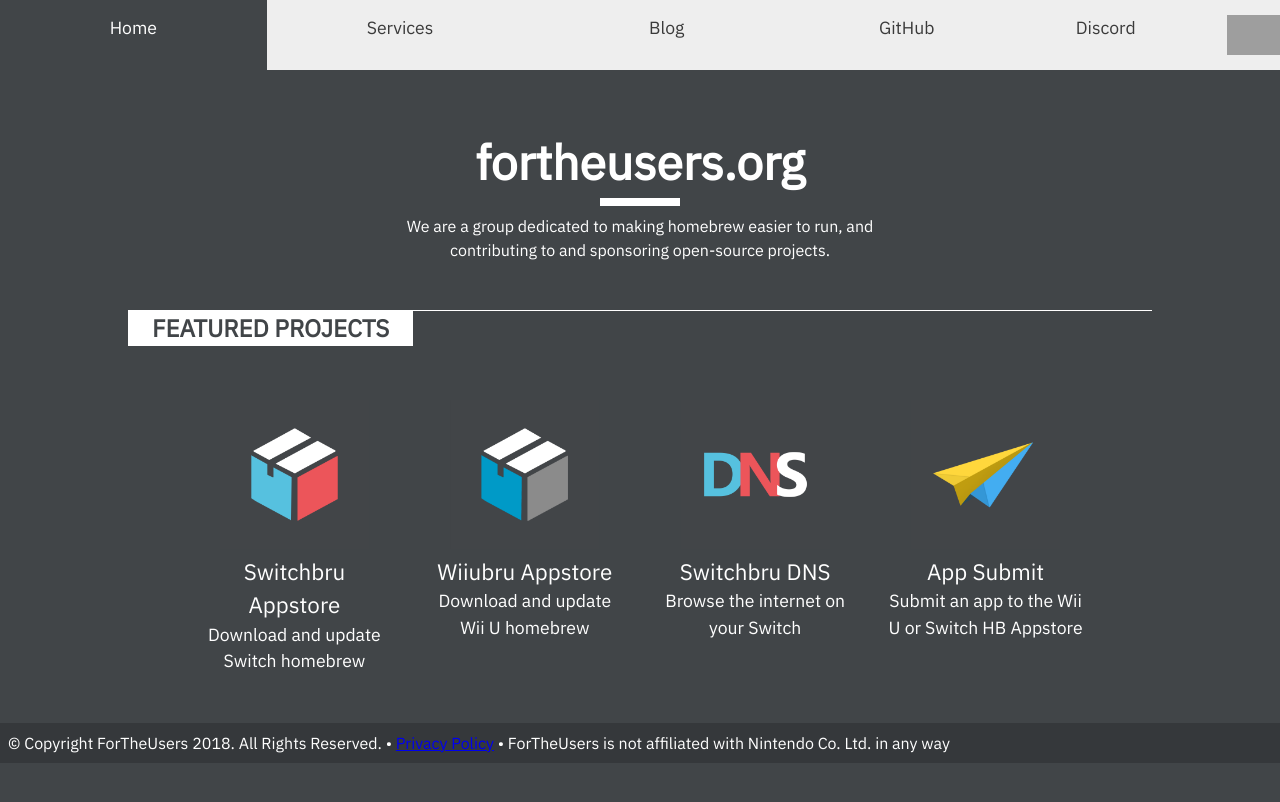
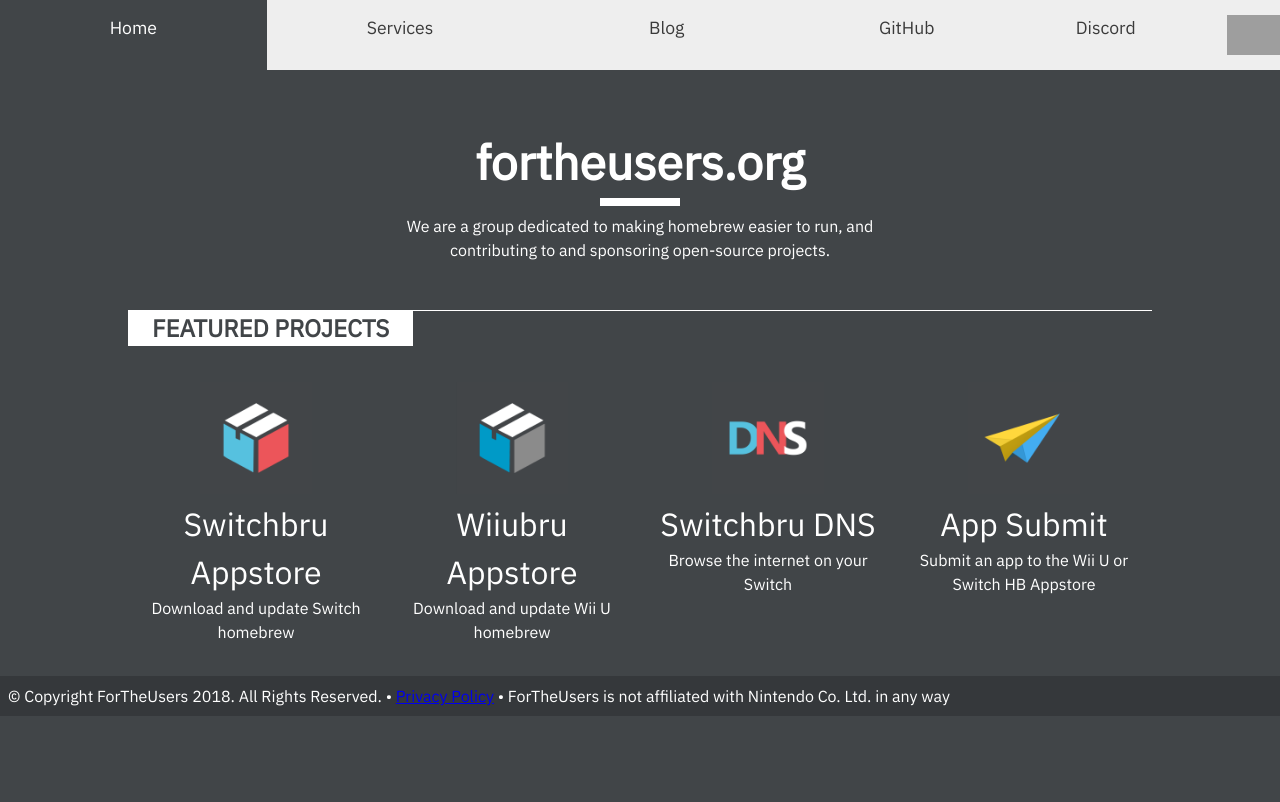
Before and after one commit to fortheusers/fortheusers.org, a Jekyll site: the page built from pages/index.html, in a window 1280 px wide. Shown: the top 802 px of the page. Built offline with Jekyll 4.4.1, drawn with Linux system fonts in a browser that asks for light colours; some web fonts are replaced.

Commit message:
css: new grid implementation

```diff
--- a/_includes/head.html
+++ b/_includes/head.html
@@ -11,6 +11,7 @@
     <meta name="description" content="ForTheUsers is a group dedicated to helping the homebrew community by providing various services and contributions.">
     <link rel="stylesheet" href="/css/landing.css?v=6">
     <link rel="stylesheet" href="/css/icons.css?v=3">
+    <link rel="stylesheet" href="/css/grid.css">
     <link rel="icon" href="/favicon.ico">
     {% if page.url contains "/blog/" %}
     <link rel="stylesheet" href="/css/blog.css">
--- /dev/null
+++ b/css/grid.scss
@@ -0,0 +1,37 @@
+---
+---
+
+.grid-wrapper {
+    display: flex;
+    flex-flow: row wrap;
+    justify-content: space-evenly;
+
+    .grid-item {
+        flex: 0 0 auto;
+        width: 25%;
+        min-width: 200px;
+
+        padding: 1em;
+
+        text-align: center;
+        text-decoration: none;
+        color: var(--text);
+
+        img {
+            width: 50%;
+        }
+        .grid-title {
+            font-size: 2em;
+            //color: var(--text);
+        }
+        .grid-desc {
+            //color: var(--text);
+        }
+
+        &:hover {
+            background-color: var(--text);
+            color: var(--bg);
+            transition: background-color 150ms, color 150ms;
+        }
+    }
+}
--- a/css/landing.scss
+++ b/css/landing.scss
@@ -3,6 +3,7 @@
 
 * {
     box-sizing: border-box;
+    overflow-wrap: anywhere;
 }
 
 //TODO SCSS variables
@@ -27,43 +28,6 @@
     }
     .pageslider-nav a .font-icon{
         display: none;
-    }
-}
-@media only screen and (max-width: 700px) {
-    .grid-wrapper{
-        display: block !important;
-    }
-    .grid-title{
-        font-size: 3vh !important;
-    }
-    .grid-desc{
-        font-size: 1.6vh !important;
-    }
-    .grid-item{
-        padding-left: 2em;
-        padding-right: 2em;
-        text-align: center;
-    }
-    .grid-item:hover{
-        background-color: var(--bg) !important;
-        color: var(--text) !important;
-    }
-    .grid-item img{
-        margin-left: auto;
-        margin-right: auto;
-        padding: auto;
-    }
-    .section-container{
-        border-top: none !important;
-    }
-    .section-title{
-        margin-left: auto !important;
-        margin-right: auto !important;
-        text-align: center;
-        display: block !important
-    }
-    .landing-slogan{
-        width: 100% !important;
     }
 }
 
@@ -156,47 +120,6 @@
     padding-left: 1em;
     padding-right: 1em;
 }
-.grid-wrapper{
-    width: 90%;
-    margin-left: auto;
-    margin-right: auto;
-    margin-top: 0.2vh;
-    display: flex;
-    overflow-x: auto;
-    overflow-y: hidden;
-}
-.grid-title{
-    font-size: calc(60% + 1vw);
-}
-.grid-desc{
-    font-size: calc(30% + 1vw);
-}
-.grid-item{
-    width: 25%;
-    text-align: center;
-    text-decoration: none;
-    color: var(--text);
-    background-color: var(--bg);
-    padding : 2em 1em 2em 1em;
-    min-width: 200px;
-}
-.grid-item img{
-    width: 75%
-}
-.grid-item:hover{
-    background-color: var(--text);
-    color: var(--bg);
-    transition: background-color 250ms, color 250ms;
-}
-.featured{
-    width: var(--featured-grid-item-width);
-}
-.switch{
-    width: var(--services-switch-grid-item-width);
-}
-.wiiu{
-    width: var(--services-wiiu-grid-item-width);
-}
 .flex-wrap{
     flex-wrap: wrap;
 }
```
